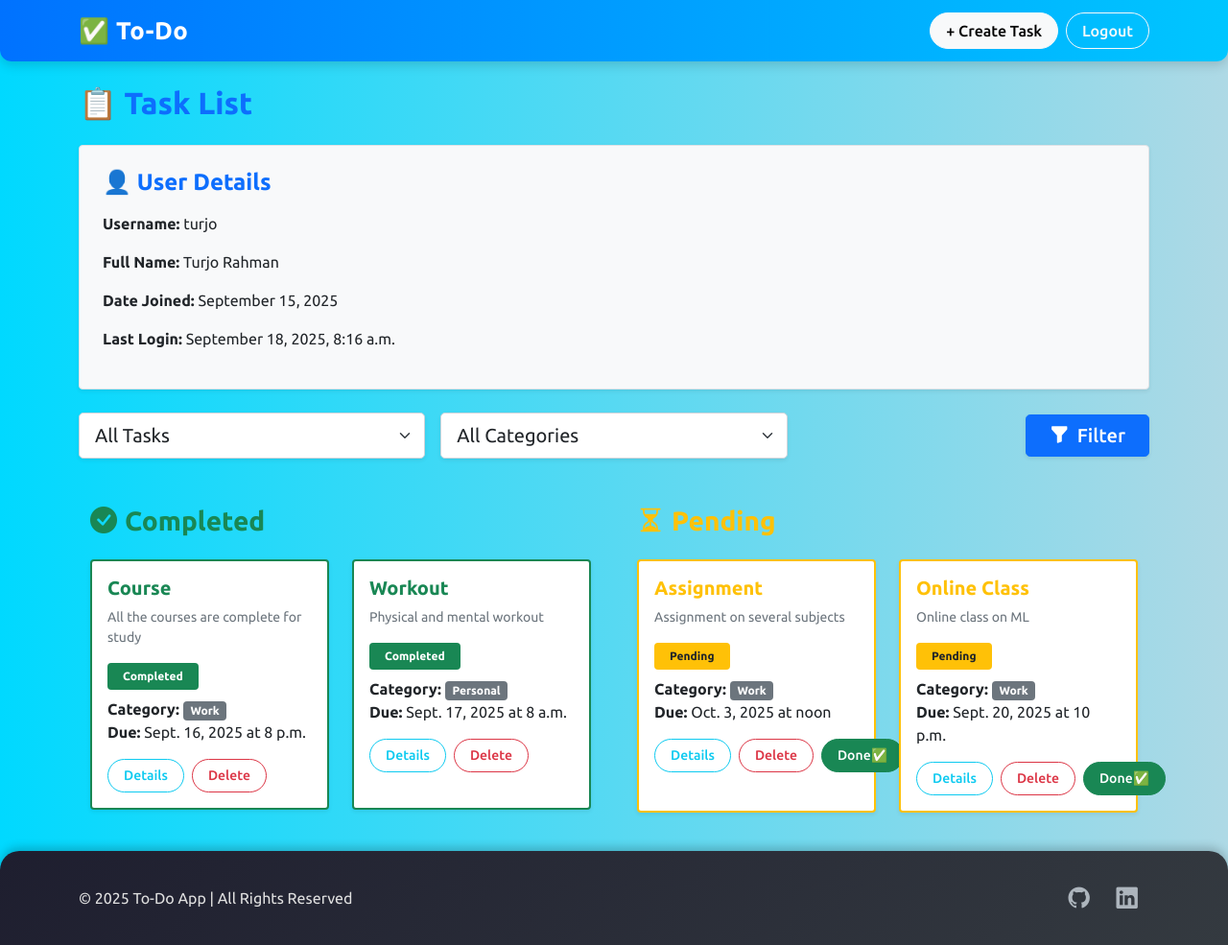
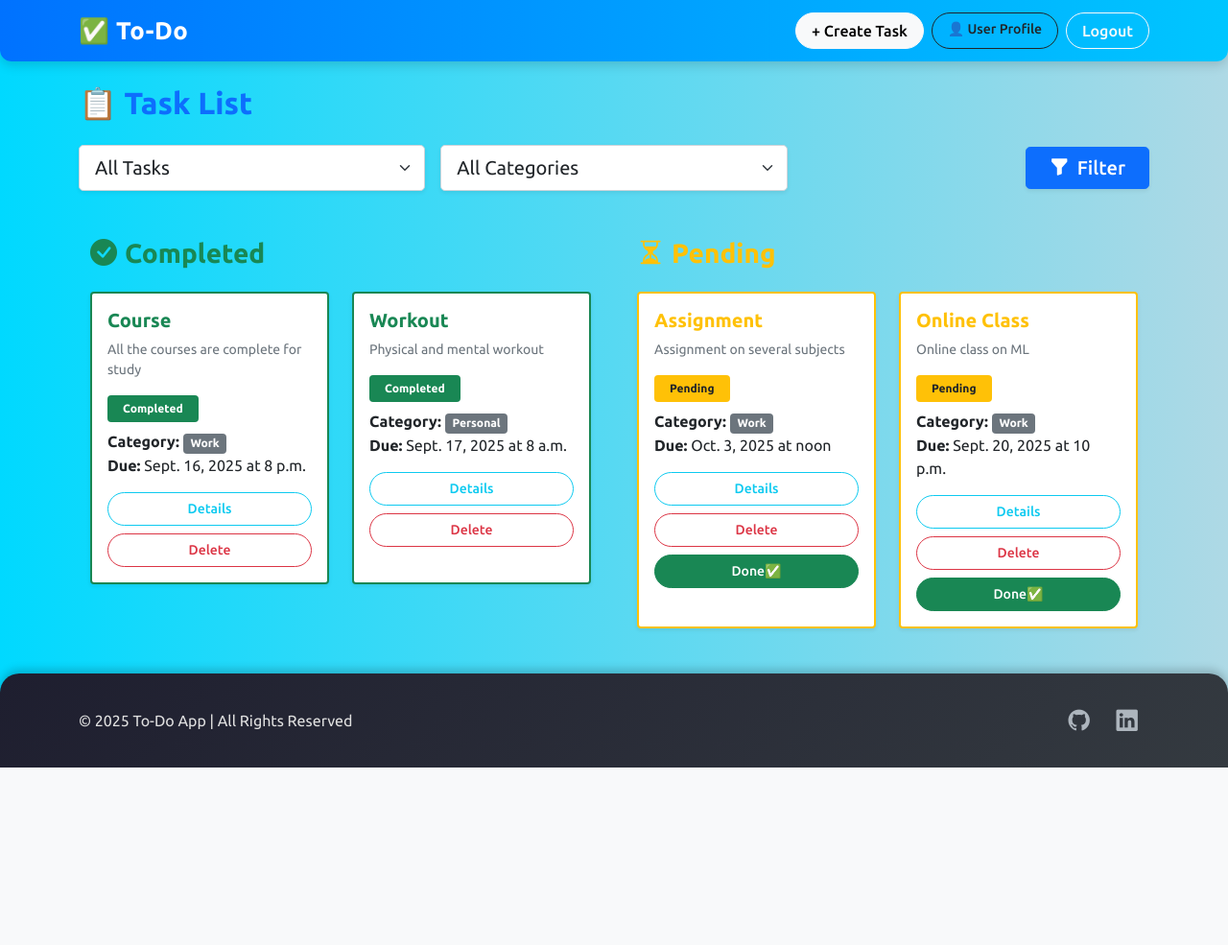
Before and after one commit to turjo25/To-Do_Web_App_with_Django, a Django app: page / in a window 1280 px wide. Shown: the whole page at 96% size. After the commit the page ends 800 px from the top, so only its background shows below. Run offline with Django 5.2, Linux system fonts and the light colour scheme; a user stored in the database is signed in; data comes from the database, SQL or seed files in the repository; both versions use the stored data as it was after the commit.

Commit message:
added user profile section, user update, password and changed the task container buttons

```diff
--- a/task/templates/pass_change.html
+++ b/task/templates/pass_change.html
@@ -8,5 +8,6 @@
         <h2>Change Password</h2>
         {{ form|crispy }}
         <input class="btn btn-primary" type="submit">
+        <a href="{% url 'profile' %}" class="btn btn-secondary">👤 Back to Profile</a>
     </form>
 {% endblock %}
--- a/task/templates/task_detail.html
+++ b/task/templates/task_detail.html
@@ -41,7 +41,7 @@
 
         <!-- Buttons for Task Actions -->
         <div class="d-flex justify-content-between">
-            <a href=" {% url 'task_list' %}" class="btn btn-secondary">Back to Task List</a>
+            <a href=" {% url 'task_list' %}" class="btn btn-secondary">⬅ Back to Tasks</a>
             <a href="{% url 'task_delete' task.id %}" class="btn btn-danger">Delete Task</a>
             {% if not task.is_completed %}
             <a href="{% url 'task_mark_completed' task.id %}" class="btn btn-success">Mark as Completed</a>
--- a/task/templates/task_form.html
+++ b/task/templates/task_form.html
@@ -9,5 +9,6 @@
     {% csrf_token %}
     {{ form|crispy }}
     <button type="submit" class="btn btn-success">Save Task</button>
+    <a href=" {% url 'task_list' %}" class="btn btn-secondary">⬅ Back to Tasks</a>
 </form>
 {% endblock %}
--- a/task/templates/task_list.html
+++ b/task/templates/task_list.html
@@ -1,27 +1,8 @@
 {% extends "base.html" %}
 {% block content %}
+
 <h2 class="mb-4 fw-bold text-primary">📋 Task List</h2>
-  <!-- user details container -->
-  <div class="container mb-4 p-4 border rounded shadow-sm bg-light">
-    <h4 class="fw-bold text-primary mb-3">👤 User Details</h4>
-    <p>
-      <strong>Username:</strong> {{ user.username }}
-    </p>
-    {% comment %} <p>
-      <strong>Email:</strong> {{ user.email }}
-    </p> {% endcomment %}
-    {% if user.first_name or user.last_name %}
-      <p>
-        <strong>Full Name:</strong> {{ user.first_name }} {{ user.last_name }}
-      </p>
-    {% endif %}
-    <p>
-      <strong>Date Joined:</strong> {{ user.date_joined|date:"F j, Y" }}
-    </p>
-    <p>
-      <strong>Last Login:</strong> {{ user.last_login|date:"F j, Y, g:i a" }}
-    </p>
-  </div>
+
 <!-- Filter Form -->
 <form method="get" class="mb-5">
   <div class="row g-3 align-items-center">
@@ -29,22 +10,21 @@
     <div class="col-md-4">
       <select name="status" class="form-select form-select-lg shadow-sm rounded-3">
         <option value="all" {% if status_filter == 'all' %}selected{% endif %}>All Tasks</option>
-          <option value="completed"
-                  {% if status_filter == 'completed' %}selected{% endif %}>Completed</option>
+        <option value="completed" {% if status_filter == 'completed' %}selected{% endif %}>Completed</option>
         <option value="pending" {% if status_filter == 'pending' %}selected{% endif %}>Pending</option>
       </select>
     </div>
+
     <!-- Category Filter -->
     <div class="col-md-4">
-        <select name="category"
-                class="form-select form-select-lg shadow-sm rounded-3">
+      <select name="category" class="form-select form-select-lg shadow-sm rounded-3">
         <option value="all" {% if category_filter == 'all' %}selected{% endif %}>All Categories</option>
         <option value="work" {% if category_filter == 'work' %}selected{% endif %}>Work</option>
-          <option value="personal"
-                  {% if category_filter == 'personal' %}selected{% endif %}>Personal</option>
+        <option value="personal" {% if category_filter == 'personal' %}selected{% endif %}>Personal</option>
         <option value="other" {% if category_filter == 'other' %}selected{% endif %}>Other</option>
       </select>
     </div>
+
     <!-- Filter Button -->
     <div class="col-md-4 text-end">
       <button type="submit" class="btn btn-primary btn-lg px-4 shadow-sm rounded-3">
@@ -53,8 +33,10 @@
     </div>
   </div>
 </form>
+
 <div class="container">
   <div class="row g-5">
+
     <!-- Completed Tasks -->
     <div class="col-lg-6">
       <h3 class="text-success mb-4 fw-bold">
@@ -70,15 +52,12 @@
               <span class="badge bg-success mb-2 px-3 py-2">Completed</span>
               <p class="mb-2">
                 <strong>Category:</strong>
-                    <span class="badge bg-secondary">{{ task.get_category_display }}</span>
-                    <br>
+                <span class="badge bg-secondary">{{ task.get_category_display }}</span><br>
                 <strong>Due:</strong> {{ task.due_date }} at {{ task.due_time }}
               </p>
-                  <div class="d-flex gap-2 mt-3">
-                    <a href="{% url 'task_detail' task.id %}"
-                       class="btn btn-outline-info btn-sm">Details</a>
-                    <a href="{% url 'task_delete' task.id %}"
-                       class="btn btn-outline-danger btn-sm">Delete</a>
+              <div class="d-grid gap-2 mt-3">
+                <a href="{% url 'task_detail' task.id %}" class="btn btn-outline-info btn-sm">Details</a>
+                <a href="{% url 'task_delete' task.id %}" class="btn btn-outline-danger btn-sm">Delete</a>
               </div>
             </div>
           </div>
@@ -88,6 +67,7 @@
         {% endfor %}
       </div>
     </div>
+
     <!-- Pending Tasks -->
     <div class="col-lg-6">
       <h3 class="text-warning mb-4 fw-bold">
@@ -103,17 +83,13 @@
               <span class="badge bg-warning text-dark mb-2 px-3 py-2">Pending</span>
               <p class="mb-2">
                 <strong>Category:</strong>
-                    <span class="badge bg-secondary">{{ task.get_category_display }}</span>
-                    <br>
+                <span class="badge bg-secondary">{{ task.get_category_display }}</span><br>
                 <strong>Due:</strong> {{ task.due_date }} at {{ task.due_time }}
               </p>
-                  <div class="d-flex gap-2 mt-3">
-                    <a href="{% url 'task_detail' task.id %}"
-                       class="btn btn-outline-info btn-sm">Details</a>
-                    <a href="{% url 'task_delete' task.id %}"
-                       class="btn btn-outline-danger btn-sm">Delete</a>
-                    <a href="{% url 'task_mark_completed' task.id %}"
-                       class="btn btn-success btn-sm">Done✅</a>
+              <div class="d-grid gap-2 mt-3">
+                <a href="{% url 'task_detail' task.id %}" class="btn btn-outline-info btn-sm">Details</a>
+                <a href="{% url 'task_delete' task.id %}" class="btn btn-outline-danger btn-sm">Delete</a>
+                <a href="{% url 'task_mark_completed' task.id %}" class="btn btn-success btn-sm">Done✅</a>
               </div>
             </div>
           </div>
@@ -123,6 +99,8 @@
         {% endfor %}
       </div>
     </div>
+
   </div>
 </div>
+
 {% endblock %}
--- a/task/urls.py
+++ b/task/urls.py
@@ -4,7 +4,9 @@ from django.contrib.auth import views as auth_views
 urlpatterns = [
     path('',views.task_list,name='task_list'),
     path('task/create/',views.task_create,name='task_create'),
-    # path('task/pass_change/',views.pass_change,name='pass_change'),
+    path('task/profile/',views.profile,name='profile'),
+    path('task/update_profile/',views.update_profile,name='update_profile'),
+    path('task/pass_change/',views.pass_change,name='pass_change'),
     path('task/<int:task_id>/',views.task_detail,name='task_detail'),
     path('task/delete/<int:task_id>/',views.task_delete,name='task_delete'),
     path('task/<int:task_id>/mark_completed',views.task_mark_completed,name='task_mark_completed'),
--- a/task/views.py
+++ b/task/views.py
@@ -1,6 +1,7 @@
 from django.shortcuts import render,redirect,get_object_or_404
 from .models import Task
 from .forms import TaskForm
+from .forms import UserRegForm,UserUpdateForm
 from django.contrib import messages
 from django.contrib.auth.forms import UserCreationForm
 from django.contrib.auth import login,authenticate,logout
@@ -78,14 +79,15 @@ def task_mark_completed(request, task_id):
 #             username = form.cleaned_data.get('username')
 #             password = form.cleaned_data.get('password')
 #             user = authenticate(username=username,password=password)
-#             login(request, user)
+#             login(user)
 #             return redirect('task_list')
 #     else:
 #         form = UserCreationForm()
 #     return render(request,'register.html',{'form':form})
 def register(request):
     if request.method == 'POST':
-        form = UserCreationForm(request.POST)
+        # form = UserCreationForm(request.POST)
+        form = UserRegForm(request.POST)
         if form.is_valid():
             # Save user to the database
             user = form.save()
@@ -95,18 +97,37 @@ def register(request):
 
             return redirect('task_list')
     else:
-        form = UserCreationForm()
+        # form = UserCreationForm()
+        form = UserRegForm()
     return render(request, 'register.html', {'form': form})
 
-# #pass change
-# def pass_change(request):
-#     if request.method == 'POST':
-#         form = SetPasswordForm(user=request.user,data = request.POST)
-#         if form.is_valid():
-#             user = form.save()
-#             update_session_auth_hash(request,form.user)
-#             messages.success(request,'Password Changed!')
-#             return redirect('task_list')
-#     else:
-#         form = SetPasswordForm(user=request.user)
-#     return render(request,'pass_change.html',{'form':form})
+#user profile
+@login_required
+def profile(request):
+    return render(request, "profile.html", {"user": request.user})
+
+# update user
+@login_required
+def update_profile(request):
+    if request.method == "POST":
+        form = UserUpdateForm(request.POST, instance=request.user)
+        if form.is_valid():
+            form.save()
+            return redirect("profile")  # go back to task list after update
+    else:
+        form = UserUpdateForm(instance=request.user)
+    return render(request, "update_profile.html", {"form": form})
+
+#pass change
+@login_required
+def pass_change(request):
+    if request.method == 'POST':
+        form = SetPasswordForm(user=request.user,data = request.POST)
+        if form.is_valid():
+            user = form.save()
+            update_session_auth_hash(request,form.user)
+            messages.success(request,'Password Changed!')
+            return redirect('task_list')
+    else:
+        form = SetPasswordForm(user=request.user)
+    return render(request,'pass_change.html',{'form':form})
--- a/templates/base.html
+++ b/templates/base.html
@@ -121,6 +121,7 @@
         <div class="d-flex">
           {% if user.is_authenticated %}
           <a href="{% url 'task_create' %}" class="btn btn-light me-2">+ Create Task</a>
+          <a href="{% url 'profile' %}" class="btn btn-outline-dark btn-sm me-2">👤 User Profile</a>
           <form method="post" action="{% url 'logout' %}">
             {% csrf_token %}
             <button type="submit" class="btn btn-outline-light">Logout</button>
--- a/todo/settings.py
+++ b/todo/settings.py
@@ -25,8 +25,8 @@ SECRET_KEY = 'django-insecure-o9q8ekaxs(a5y!$yxgth+y3sr-xba=arzddv7ncspasj9@d38(
 # SECURITY WARNING: don't run with debug turned on in production!
 DEBUG = True
 
-ALLOWED_HOSTS = ['https://todo-web-app-kg5f.onrender.com','todo-web-app-kg5f.onrender.com']
-CSRF_TRUSTED_ORIGINS = ['https://todo-web-app-kg5f.onrender.com']
+# ALLOWED_HOSTS = ['https://todo-web-app-kg5f.onrender.com','todo-web-app-kg5f.onrender.com']
+# CSRF_TRUSTED_ORIGINS = ['https://todo-web-app-kg5f.onrender.com']
 
 
 # Application definition
```
Also changed, not shown: task/forms.py (+15 -0 lines), task/templates/profile.html (added, +22 -0 lines), task/templates/update_profile.html (added, +14 -0 lines), db.sqlite3. Lines whose indentation alone changed are shown as unchanged.
